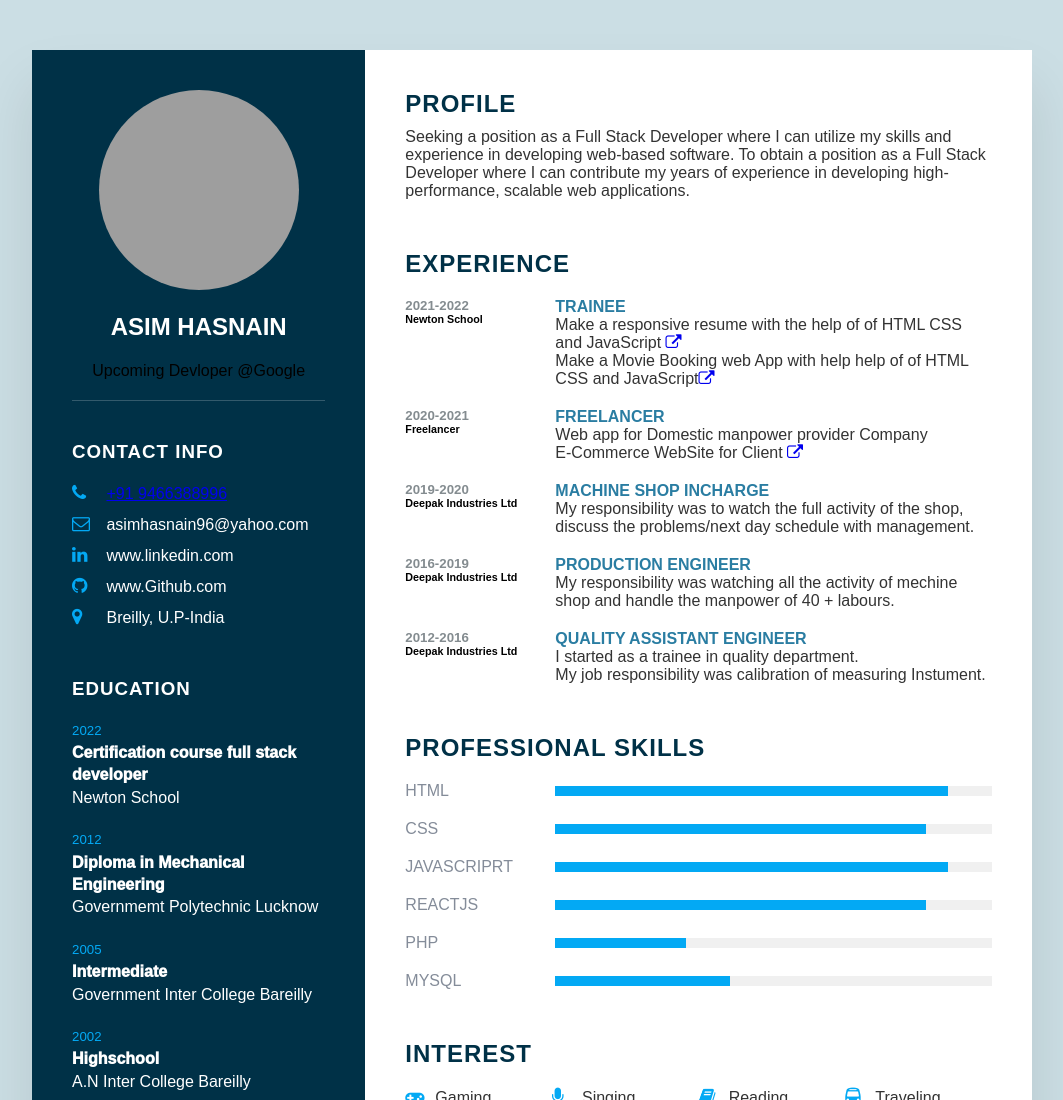
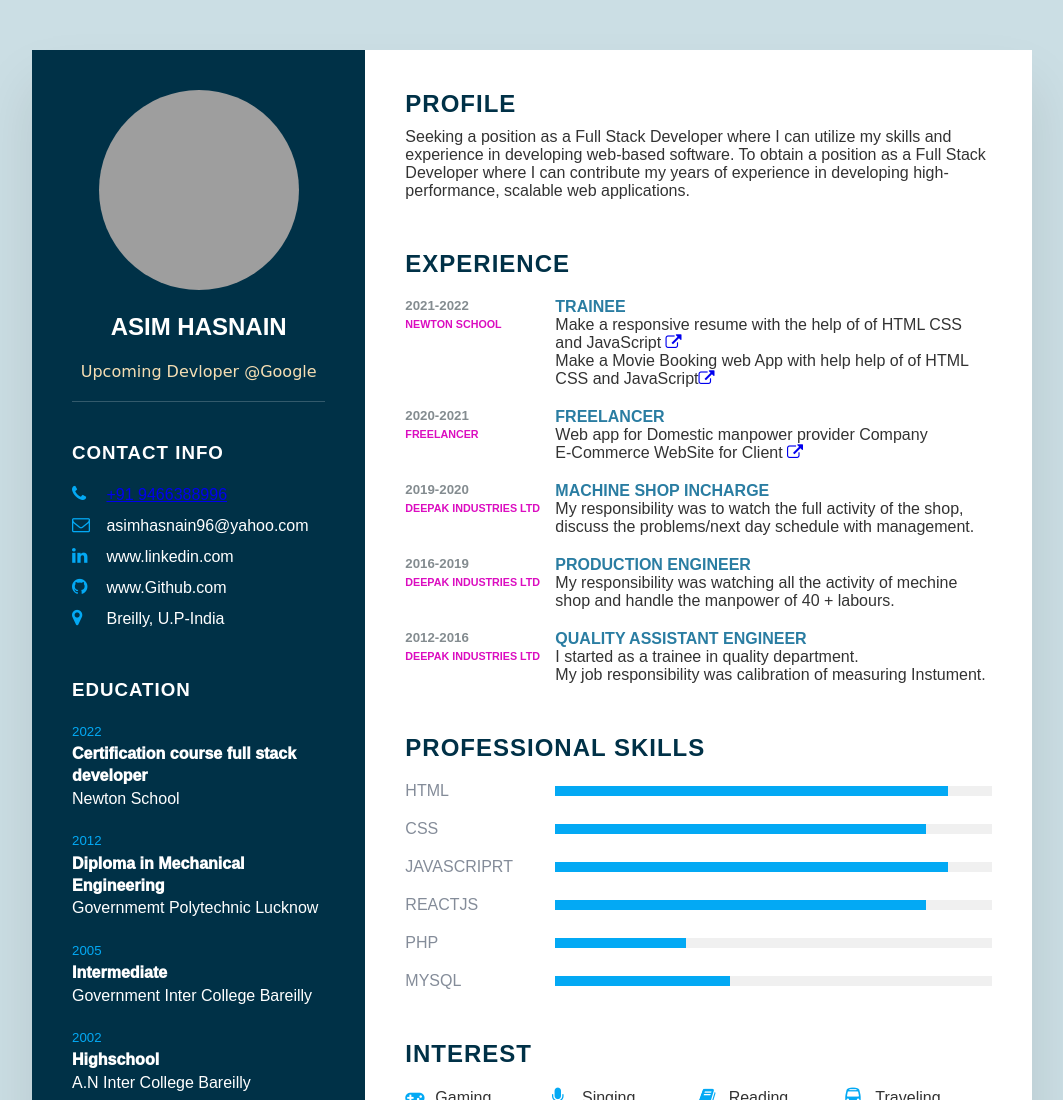
Before and after one commit to erasim/Fundamentals-of-web-development-The-Internet-Analogy-CSS-Selectors-CSS-Styli-...---Post-Class---, a plain HTML site: page index.html in a window 1280 px wide. Shown: the top 1100 px of the page, without its empty margins (108-1171 px from the left). Drawn offline with Linux system fonts and the light colour scheme; grey boxes are pictures that could not be loaded.

Commit message:
Update resume.css

```diff
--- a/resume.css
+++ b/resume.css
@@ -58,9 +58,11 @@ body{
     font-weight: 600;
     line-height: 1.4em;
 }
-.profiletext h2 span{
-    font-size: 0.8em;
-    font-weight: 300;
+.profiletext  span{
+    /* font-size: 0.8em; */
+    /* font-weight: 300; */
+    color: wheat;
+    font-family: cursive;
 }
 .contactinfo{
     padding-top: 40px;
@@ -123,10 +125,6 @@ body{
     background: #03a9f4;
 }
 
-
-
-
-
 .container .right-side{
     position: relative;
     background-color: white;
@@ -160,6 +158,12 @@ p{
    color: #848c90 ;
    font-weight: 600;
 }
+.about .box .year_company h6{
+    text-transform: uppercase;
+    color: #db0dc0 ;
+    margin-top: 5px;
+
+ }
 .about .box .text h4{
     text-transform: uppercase;
     color: #2a7da2;
```
